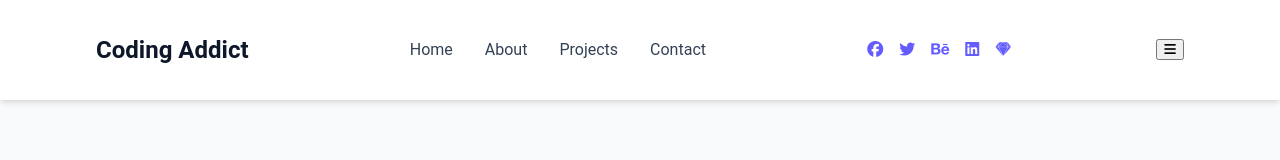
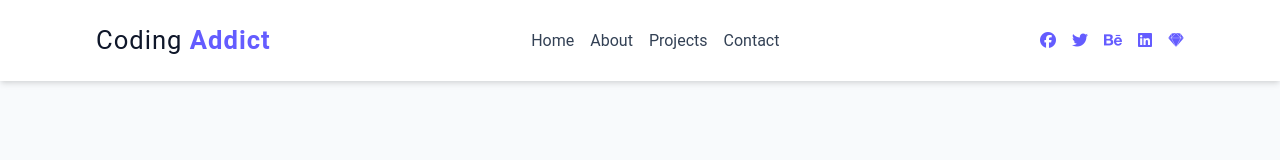
Before and after one commit to Dok959/Navbar, a plain HTML site: page about.html in a window 1280 px wide. Drawn offline with Linux system fonts and the light colour scheme.

Commit message:
bug fix, refactoring

```diff
--- a/about.html
+++ b/about.html
@@ -14,15 +14,21 @@
     </head>
     <body>
         <header>
-            <div id="header-wrapper">
-                <h2 id="logo">Coding <span>Addict</span></h2>
+            <nav>
+                <div id="logo-container">
+                    <h2 id="logo">Coding <span>Addict</span></h2>
 
-                <nav id="pages">
+                    <button id="burger" title="menu" type="button">
+                        <i class="fas fa-bars"></i>
+                    </button>
+                </div>
+
+                <ul id="pages">
                     <li><a href="./index.html">Home</a></li>
                     <li><a href="./about.html">About</a></li>
                     <li><a href="./projects.html">Projects</a></li>
                     <li><a href="./contact.html">Contact</a></li>
-                </nav>
+                </ul>
 
                 <ul id="social-links">
                     <li>
@@ -51,11 +57,7 @@
                         </a>
                     </li>
                 </ul>
-
-                <button id="burger" title="menu">
-                    <i class="fas fa-bars"></i>
-                </button>
-            </div>
+            </nav>
         </header>
     </body>
 </html>
--- a/style.less
+++ b/style.less
@@ -23,22 +23,19 @@ body {
 
 header {
     background-color: @header-bg-color;
-    position: absolute;
-    width: 100%;
     box-shadow: 0 4px 6px -1px rgba(0, 0, 0, 0.1),
         0 2px 4px -1px rgba(0, 0, 0, 0.06);
+    line-height: 1;
 }
 
-#header-wrapper {
-    max-width: 700px;
-    margin: 0 auto;
-    padding: 1rem;
-
-    @media (min-width: 700px) {
+@media screen and (min-width: 800px) {
+    nav {
         max-width: 1120px;
+        margin: 0 auto;
         display: flex;
+        align-items: center;
         justify-content: space-between;
-        align-items: center;
+        padding: 1rem;
     }
 }
 
@@ -46,6 +43,7 @@ header {
     display: flex;
     justify-content: space-between;
     align-items: center;
+    padding: 1rem;
 
     #logo {
         margin: 0;
@@ -69,7 +67,9 @@ header {
         cursor: pointer;
     }
 
-    @media screen and (min-width: 700px) {
+    @media screen and (min-width: 800px) {
+        padding: 0;
+
         #burger {
             display: none;
         }
@@ -88,12 +88,12 @@ a {
     }
 }
 
-nav,
 ul {
     list-style: none;
+    padding: 0;
 }
 
-nav {
+#pages {
     margin: 0;
     height: 0;
     overflow: hidden;
@@ -103,28 +103,42 @@ nav {
         padding: 0.75rem 1rem;
         display: block;
         color: #334155;
+
+        &:hover {
+            background: #a29dff;
+            padding-left: 1.5rem;
+        }
     }
 
-    a:hover {
-        background: #a29dff;
-        padding-left: 1.5rem;
-    }
-
-    @media screen and (min-width: 700px) {
+    @media screen and (min-width: 800px) {
         height: auto;
         display: flex;
+
+        a {
+            margin: 0 0.5rem;
+            padding: 0;
+
+            &:hover {
+                background-color: transparent;
+                padding: 0;
+                color: @color-accent;
+            }
+        }
     }
 }
 
-nav.show-pages {
-    height: 11rem;
-    margin-bottom: -4px;
+#pages.show-pages {
+    height: 10rem;
+
+    @media screen and (min-width: 800px) {
+        height: auto;
+    }
 }
 
 #social-links {
     display: none;
 
-    @media screen and (min-width: 700px) {
+    @media screen and (min-width: 800px) {
         display: flex;
         padding: 0;
 
```
Also changed, not shown: contact.html (+11 -9 lines), index.html (+6 -5 lines), projects.html (+11 -9 lines), style.css.
